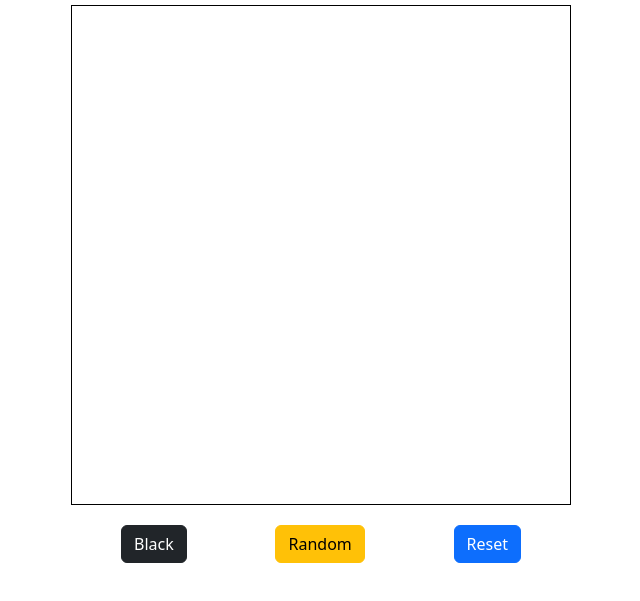
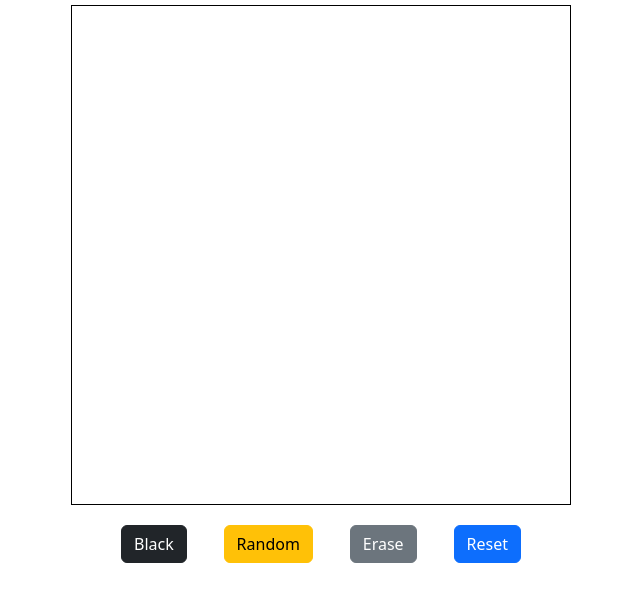
Before and after one commit to hectorlil48/Etch-a-Sketch, a plain HTML site: page index.html in a window 1280 px wide. Shown: the part 109-710 px from the top of the page, without its empty margins (319-959 px from the left). Drawn offline with nearby package versions, Linux system fonts and the light colour scheme.

Commit message:
Added an erase button

```diff
--- a/index.html
+++ b/index.html
@@ -26,6 +26,9 @@
       <button class="btn btn-warning" onclick="setColor('random')">
         Random
       </button>
+      <button class="btn btn-secondary" onclick="setColor('erase')">
+        Erase
+      </button>
       <button class="btn btn-primary" onclick="resetBoard()">Reset</button>
     </div>
     <script src="main.js"></script>
```
